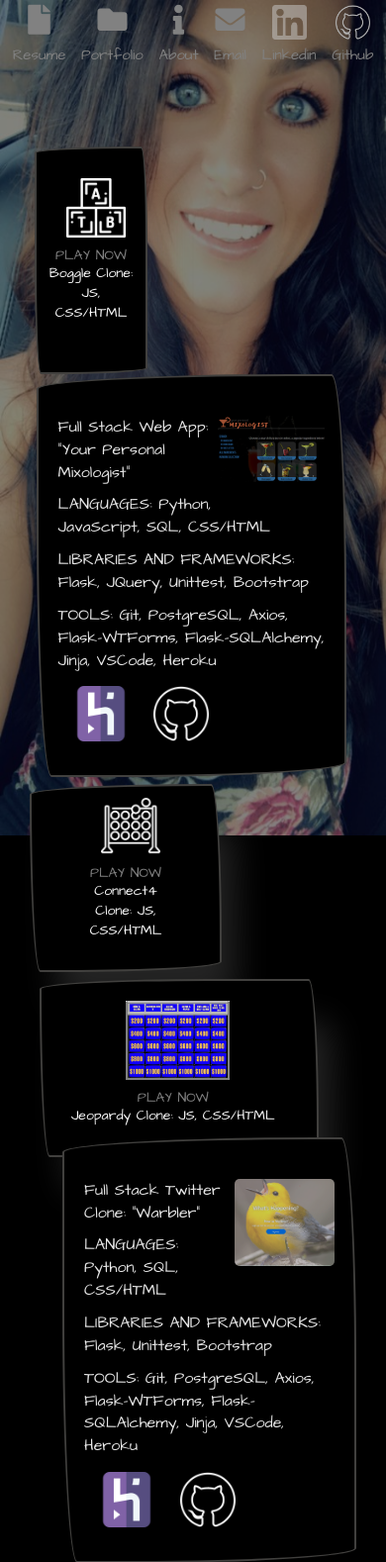
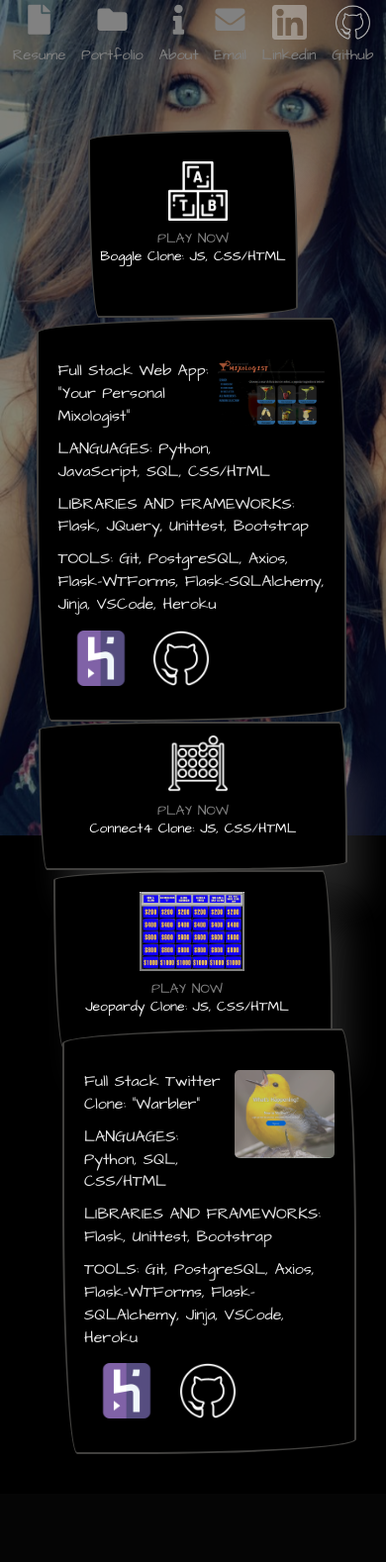
Before and after one commit to rhagerty/Personal-page, a Flask app: page /display-portfolio in a window 390 px wide. Shown: the top 1578 px of the page at 99% size. After the commit the page ends 1469 px from the top, so only its background shows below. Run offline with Flask 2, Linux system fonts and the light colour scheme; parts of the project's set-up code (start-up, migrations or seed data) failed here and were passed over; some libraries are stand-ins or nearby versions.

Commit message:
style updates

```diff
--- a/static/style.css
+++ b/static/style.css
@@ -318,6 +318,15 @@ body {
   margin: 5% 0 0 5px;
 }
 
+@media only screen and (max-width: 700px) {
+.boggle,
+.connect,
+.jeopardy {
+    width: max-content;
+    margin: 0 auto;
+  }
+}
+
 a:hover {
   cursor: pointer;
   box-shadow: 2px 8px 4px -6px hsla(0, 0%, 0%, 0.3);
```
